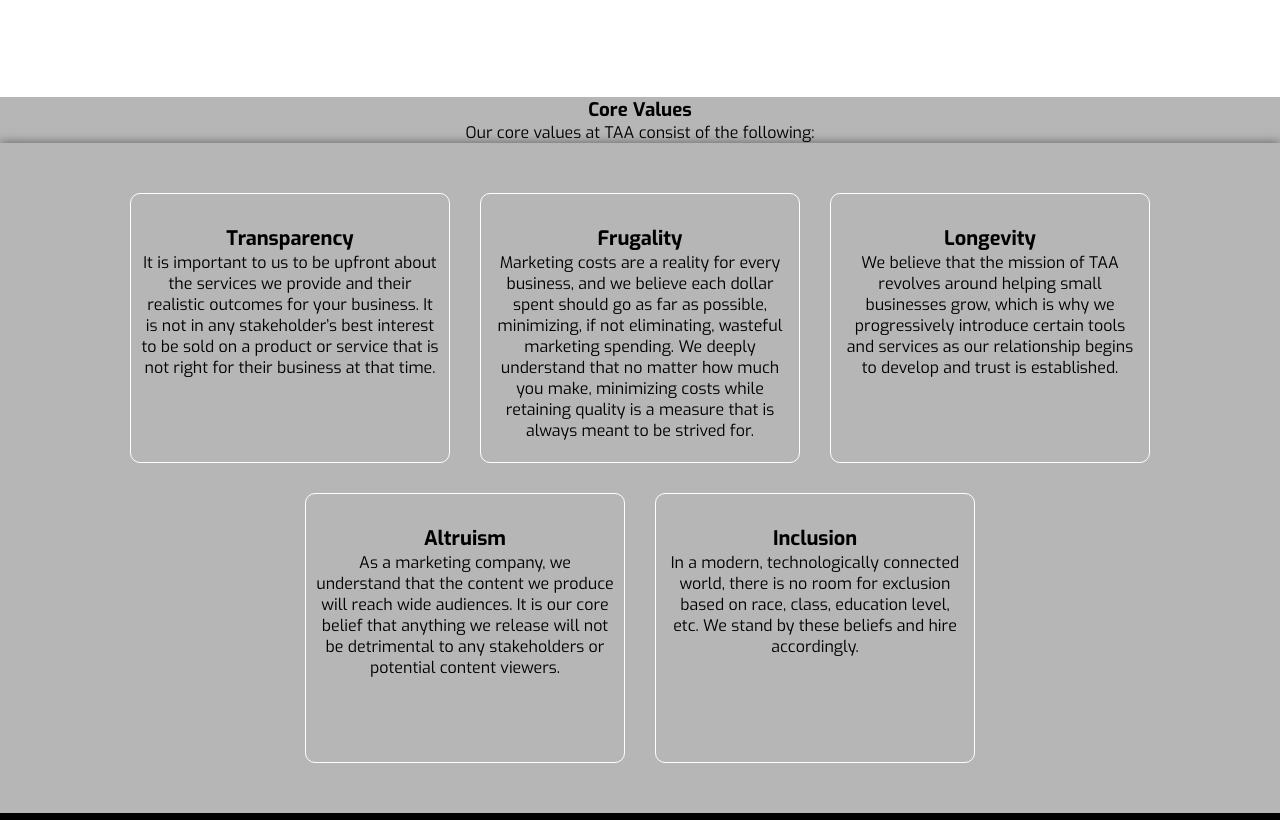
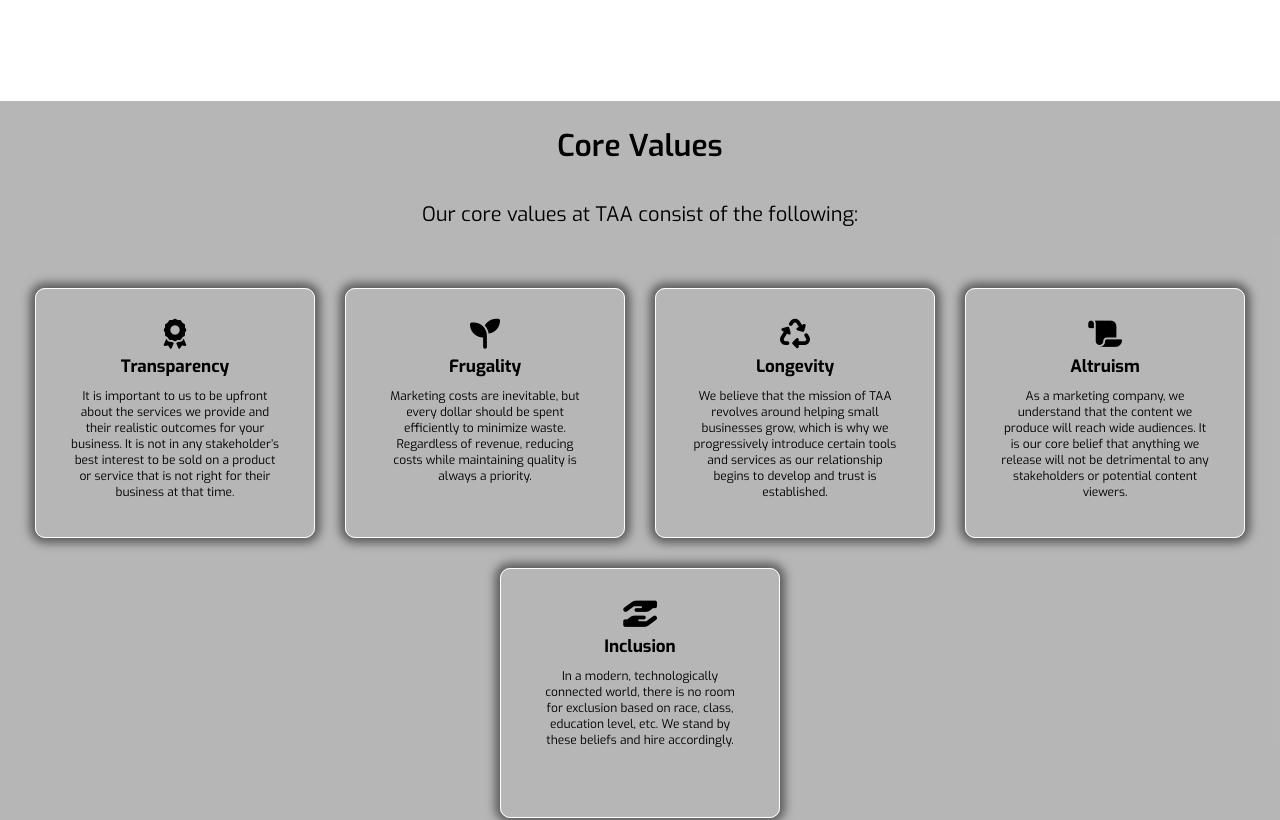
Before and after one commit to tharanycred4future/quantumaxistest, a React (Vite) app: page /about-us in a window 1280 px wide. Shown: the part 1289-2109 px from the top of the page. Built offline with nearby package versions, Linux system fonts and the light colour scheme.

Commit message:
abt us page update

```diff
--- a/index.html
+++ b/index.html
@@ -7,6 +7,7 @@
     <link rel="preconnect" href="https://fonts.googleapis.com">
     <link rel="preconnect" href="https://fonts.gstatic.com" crossorigin>
     <link href="https://fonts.googleapis.com/css2?family=Poppins&display=swap" rel="stylesheet">
+    <script src="https://kit.fontawesome.com/56911b2cf7.js" crossorigin="anonymous"></script>
     <title>Quantum Axis</title>
   </head>
   <body>
--- a/src/assets/assets.js
+++ b/src/assets/assets.js
@@ -15,6 +15,7 @@
 import crossIcon from './cross_icon.png'
 import aboutUsImg from './abt-us-header-img.png'
 import missionImg from './misn-img.png'
+import abtIcon1 from './icon1.png'
 
 
 
@@ -96,7 +97,8 @@
     facebookIcon,
     crossIcon,
     aboutUsImg,
-    missionImg
+    missionImg,
+    abtIcon1
 
 
 
--- a/src/pages/AboutUs/AboutUs.css
+++ b/src/pages/AboutUs/AboutUs.css
@@ -47,7 +47,7 @@
   }
   .abt-us-mission-text h3{
    font-size: 50px;
-   padding: 10px;
+   padding: 20px;
   }
   .abt-us-mission-text p{
     font-size: 16px;
@@ -65,27 +65,61 @@
     flex-direction: column;
     justify-content: center;
     text-align: center;
+
+}
+.core-values-title h3{
+    padding: 25px;
+    font-size: 30px;
+    font-weight: 600;
+}
+.core-values {
+    display: flex;
+    flex-direction: column;
+    padding: 10px;
 }
 .core-values-cover{
     display: flex;
     flex-wrap: wrap;
-    padding: 50px 20px;
+    padding: 40px 20px;
     justify-content: center;
     gap: 30px;
-    box-shadow: 0 0 10px 0  rgba(0, 0, 0, 0.5);
 
-
+    position: relative; /* Ensure the element is positioned correctly */
+  z-index: 1;
 
 }
 .core-value{
-    width: 320px;
-    height:270px;
-    padding: 10px;
+    width: 280px;
+    height:250px;
+    padding: 30px;
     background-color: transparent;
     border: 1px solid white;
     border-radius: 10px;
+    box-shadow: 0px 0px 10px 5px  rgba(0, 0, 0, 0.5);
+    transition: background 0.5s, transform 0.5s;
+    cursor: pointer;
 }
 .core-value h5{
-    font-size: 20px;
-    padding: 0px;
+    font-size: 17px;
+    padding: 5px;
 }
+.core-value p{
+    font-size: 12px;
+    padding: 5px;
+}
+.core-value-img{
+    width: 30px;
+}
+.core-values-title p{
+  padding: 10px;
+  font-size: 20px;
+
+}
+.fa-solid{
+ font-size: 30px;
+ width: 100%;
+}
+.core-value:hover{
+  background: #f4d003;
+  transform: translateY(-10px);
+}
--- a/src/pages/AboutUs/AboutUs.jsx
+++ b/src/pages/AboutUs/AboutUs.jsx
@@ -32,27 +32,31 @@
         <div className="core-values">
           <div className="core-values-cover">
           <div  className="core-value">
-            <img src="" alt="" className="core-value-img" />
+          <i className="fa-solid fa-award"></i>
             <h5>Transparency</h5>
             <p>It is important to us to be upfront about the services we provide and their realistic outcomes for your business. It is not in any stakeholder’s best interest to be sold on a product or service that is not right for their business at that time.</p>
           </div>
           <div className="core-value">
-           <img src="" alt="" className="core-value-img" />
+
+
+
+           <i className="fa-solid fa-seedling"></i>
            <h5>Frugality</h5>
-           <p>Marketing costs are a reality for every business, and we believe each dollar spent should go as far as possible, minimizing, if not eliminating, wasteful marketing spending. We deeply understand that no matter how much you make, minimizing costs while retaining quality is a measure that is always meant to be strived for.</p>
+           <p>Marketing costs are inevitable, but every dollar should be spent efficiently to minimize waste. Regardless of revenue, reducing costs while maintaining quality is always a priority.</p>
           </div>
           <div className="core-value">
-            <img src="" alt="" className="core-value-img" />
+          <i className="fa-solid fa-recycle"></i>
             <h5>Longevity</h5>
             <p>We believe that the mission of TAA revolves around helping small businesses grow, which is why we progressively introduce certain tools and services as our relationship begins to develop and trust is established.</p>
           </div>
           <div className="core-value">
-            <img src="" alt="" className="core-value-img" />
+          <i className="fa-solid fa-scroll"></i>
             <h5>Altruism</h5>
             <p>As a marketing company, we understand that the content we produce will reach wide audiences. It is our core belief that anything we release will not be detrimental to any stakeholders or potential content viewers.</p>
           </div>
+
           <div className="core-value">
-            <img src="" alt="" className="core-value-img" />
+          <i className="fa-solid fa-hand-holding-hand"></i>
             <h5>Inclusion</h5>
             <p>In a modern, technologically connected world, there is no room for exclusion based on race, class, education level, etc. We stand by these beliefs and hire accordingly.</p>
           </div>
```
Also changed, not shown: src/assets/icon1.png (added).
